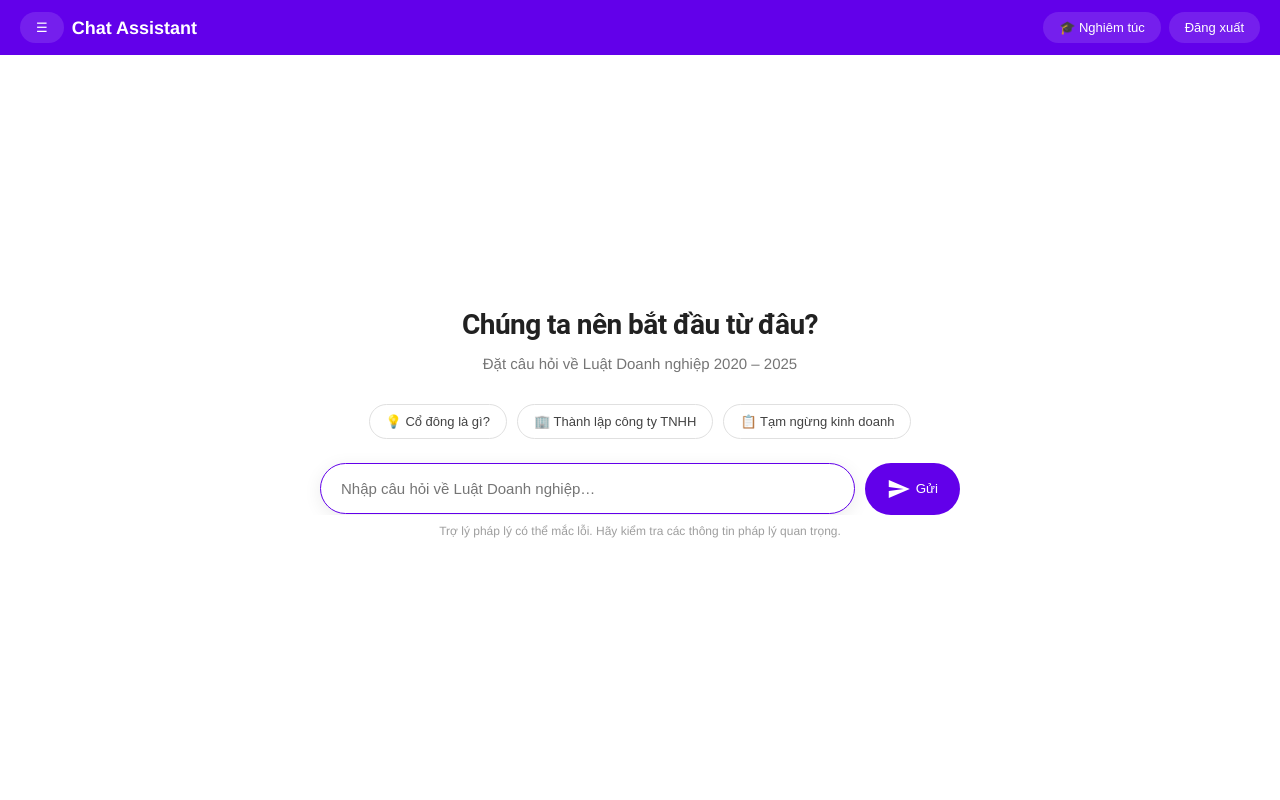
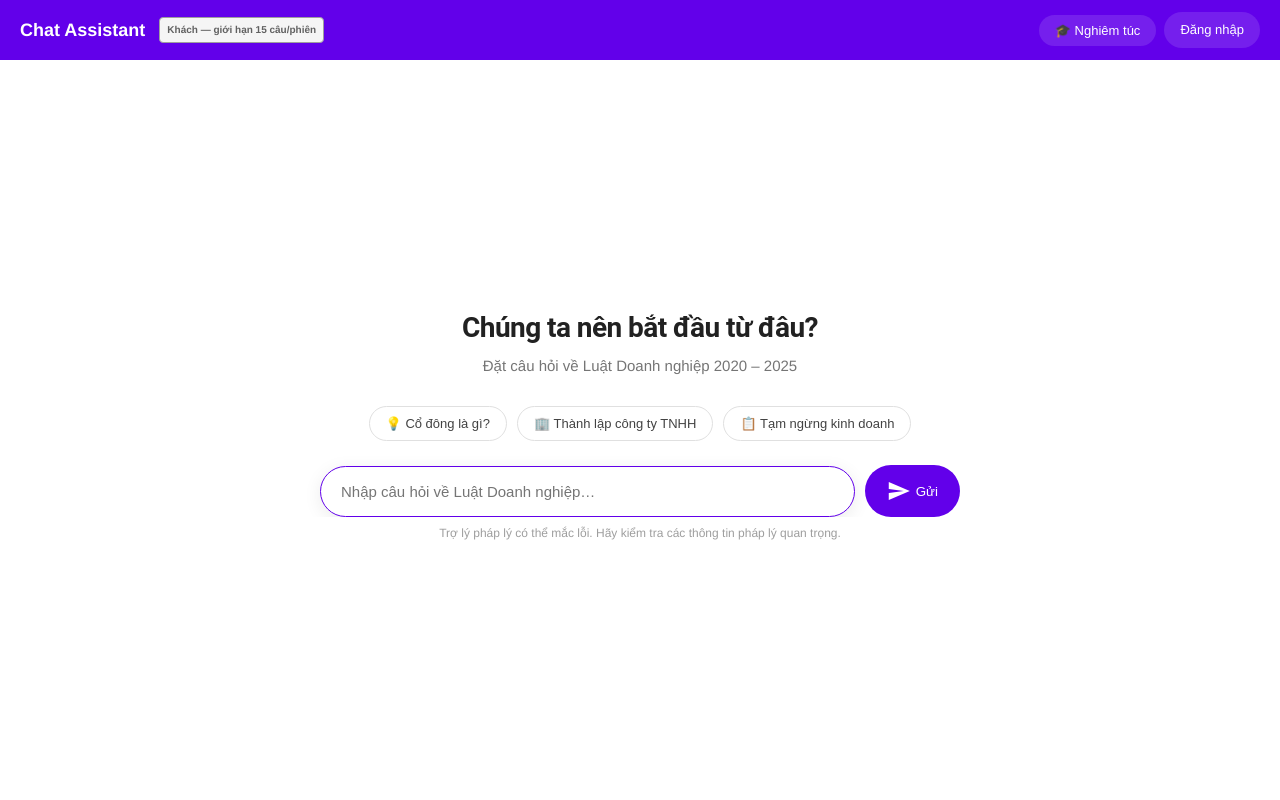
Before and after one commit to BaoNHN/rag-legal-assistant, a FastAPI app: template templates/index.html in a window 1280 px wide. Run offline with FastAPI, Linux system fonts and the light colour scheme; the template is opened without the code that fills it, so the values that code supplies are empty; some libraries are stand-ins or nearby versions.

Commit message:
Add per-chat message cap and guest (no-login) access
MAX_MESSAGES_PER_CHAT=15 caps user turns per chat, enforced server-side
in /get for both logged-in chats (counted via messages table) and guests
(counted in the signed session cookie only — never written to chat.db).
Unauthenticated visitors now get index.html directly with a single
ephemeral chat instead of being forced to /login first; a new /login
route serves the login page on its own path, and the header shows a
"Đăng nhập" link in place of "Đăng xuất" for guests. Frontend skips
DB-backed chat creation/rename for guests and locks the input with an
explanatory message when either cap is hit.

```diff
--- a/app.py
+++ b/app.py
@@ -18,9 +18,9 @@ from database.database import (
     init_db, get_conn,
     login_user,
     create_chat, get_all_chats,
-    save_message, get_messages,
+    save_message, get_messages, count_user_messages,
     rename_chat, delete_chat,
-    get_chat_title, NOTIFICATION_CHAT_TITLE, MAX_CHATS_PER_USER,
+    get_chat_title, NOTIFICATION_CHAT_TITLE, MAX_CHATS_PER_USER, MAX_MESSAGES_PER_CHAT,
     get_all_users, set_user_status, delete_user,
     change_user_password,
     create_keyword, get_all_keywords, get_active_keywords, set_keyword_status,
@@ -74,12 +74,20 @@ def _parse_keyword_ids(raw: str) -> list:
 # ── Pages ─────────────────────────────────────────────────────────────────────
 @app.get("/", response_class=HTMLResponse)
 async def home(request: Request):
-    if not logged_in(request):
-        return templates.TemplateResponse(request, "login.html")
+    # Guests (not logged in) get index.html too — a single, ephemeral,
+    # never-persisted chat capped at MAX_MESSAGES_PER_CHAT (see /get below).
+    # They can still reach /login from the header to get a full account.
     return templates.TemplateResponse(request, "index.html", {
         "is_teacher": is_teacher(request),
         "is_admin":   is_admin(request),
     })
+
+
+@app.get("/login", response_class=HTMLResponse)
+async def login_page(request: Request):
+    if logged_in(request):
+        return RedirectResponse("/")
+    return templates.TemplateResponse(request, "login.html")
 
 
 @app.get("/import", response_class=HTMLResponse)
@@ -161,8 +169,32 @@ async def chatbot(request: Request):
         if not user_input:
             return {"status": "error", "text": "⚠️ Bạn chưa nhập câu hỏi."}
 
+        # Guests: single ephemeral chat, nothing written to chat.db. Turn
+        # count lives only in the signed session cookie (same cap as
+        # logged-in users, MAX_MESSAGES_PER_CHAT), so it resets if the
+        # session cookie is cleared/expires — that's fine, guests have no
+        # history to lose either way.
+        if not logged_in(request):
+            guest_count = request.session.get("guest_msg_count", 0)
+            if guest_count >= MAX_MESSAGES_PER_CHAT:
+                return {
+                    "status": "limit",
+                    "text": f"⚠️ Bạn đã dùng hết {MAX_MESSAGES_PER_CHAT} câu hỏi miễn phí cho khách. "
+                            f"Vui lòng đăng nhập để tiếp tục trò chuyện.",
+                }
+            response = ask_rag(user_input, voice=voice)
+            request.session["guest_msg_count"] = guest_count + 1
+            return {"status": "success", "text": response}
+
         if chat_id and get_chat_title(chat_id) == NOTIFICATION_CHAT_TITLE:
             return {"status": "error", "text": f"⚠️ Không thể gửi tin nhắn trong đoạn chat '{NOTIFICATION_CHAT_TITLE}'."}
+
+        if chat_id and count_user_messages(chat_id) >= MAX_MESSAGES_PER_CHAT:
+            return {
+                "status": "limit",
+                "text": f"⚠️ Đoạn chat này đã đạt giới hạn {MAX_MESSAGES_PER_CHAT} câu hỏi. "
+                        f"Vui lòng tạo đoạn chat mới để tiếp tục.",
+            }
 
         save_message(chat_id, "user", user_input)
         response = ask_rag(user_input, voice=voice)
--- a/database/database.py
+++ b/database/database.py
@@ -335,6 +335,10 @@ def get_const(name: str) -> str:
 NOTIFICATION_CHAT_TITLE = "Thông báo"
 MAX_CHATS_PER_USER = 5
 NOTIFICATION_KEEP_LATEST = 5
+# Per-chat cap on user turns (question/answer pairs) — applies equally to
+# logged-in chats (counted in messages) and guest sessions (counted in the
+# signed session cookie, never written to chat.db). See app.py's /get route.
+MAX_MESSAGES_PER_CHAT = 15
 
 
 # =========================
@@ -455,6 +459,17 @@ def get_messages(chat_id):
     rows = c.fetchall()
     conn.close()
     return [{"role": r[0], "text": r[1]} for r in rows]
+
+
+def count_user_messages(chat_id) -> int:
+    """Number of user turns already sent in this chat — used to enforce
+    MAX_MESSAGES_PER_CHAT."""
+    conn = sqlite3.connect(DB_NAME)
+    c    = conn.cursor()
+    c.execute("SELECT COUNT(*) FROM messages WHERE chat_id=? AND role='user'", (chat_id,))
+    count = c.fetchone()[0]
+    conn.close()
+    return count
 
 
 def delete_chat(chat_id: str):
--- a/static/script.js
+++ b/static/script.js
@@ -30,12 +30,12 @@ function toggleVoice() {
     updateVoiceButton();
 }
 
-// ── Lock/unlock the input bar (used for the read-only "Thông báo" chat) ──
-function setInputLocked(locked) {
+// ── Lock/unlock the input bar (read-only "Thông báo" chat, or message cap hit) ──
+function setInputLocked(locked, reason) {
     chatInput.disabled = locked;
     sendButton.disabled = locked;
     chatInput.placeholder = locked
-        ? `Đoạn chat '${NOTIFICATION_CHAT_TITLE}' chỉ để xem, không thể gửi tin nhắn.`
+        ? (reason || `Đoạn chat '${NOTIFICATION_CHAT_TITLE}' chỉ để xem, không thể gửi tin nhắn.`)
         : "Nhập câu hỏi về Luật Doanh nghiệp…";
 }
 
@@ -201,6 +201,10 @@ sendButton.addEventListener('click', async () => {
     if (!message) return;
 
     try {
+        // Guests get one ephemeral, never-persisted chat (chat_id stays
+        // null) — skip chat creation/rename entirely, /get handles the
+        // per-session message cap itself (see app.py).
+        if (!window.isGuest) {
             // 1️⃣ Ensure chat exists
             if (!currentChatId) {
                 await createNewChat();
@@ -241,6 +245,7 @@ sendButton.addEventListener('click', async () => {
                     }
                 }
             }
+        }
 
         // 5️⃣ Switch to chat mode on first message
         enterChatMode();
@@ -263,6 +268,9 @@ sendButton.addEventListener('click', async () => {
         // 9️⃣ Handle response
         if (data && data.status === "success") {
             displayMessage(data.text, false);
+        } else if (data && data.status === "limit") {
+            displayMessage(data.text, false);
+            setInputLocked(true, "Đã đạt giới hạn số câu hỏi cho đoạn chat này.");
         } else {
             displayMessage(data?.text || "❌ Lỗi không xác định", false);
         }
@@ -298,6 +306,7 @@ async function createNewChat() {
 
     clearChatbox();
     enterWelcomeMode();
+    setInputLocked(false);
 }
 
 // ── Chat-limit picker: shown when /create_chat returns 409 (5-chat cap hit).
--- a/templates/index.html
+++ b/templates/index.html
@@ -97,6 +97,11 @@
       color: #D63B3B;
       border: 1.5px solid #D63B3B;
     }
+    .role-badge.guest {
+      background: whitesmoke;
+      color: #616161;
+      border: 1.5px solid #9E9E9E;
+    }
   </style>
 </head>
 <body>
@@ -130,7 +135,8 @@
       </div>
       <div class="header-right">
         <button id="voiceToggle" class="header-btn" onclick="toggleVoice()" title="Chuyển đổi giọng trả lời"></button>
-        <button class="header-btn" onclick="logout()">Đăng xuất</button>
+        <a href="/login" id="loginBtn" class="header-btn" style="display:none;text-decoration:none;">Đăng nhập</a>
+        <button id="logoutBtn" class="header-btn" onclick="logout()">Đăng xuất</button>
       </div>
     </div>
     <div class="container" id="mainContainer">
@@ -174,12 +180,24 @@ function toggleSidebar() {
   document.querySelector('.sidebar').classList.toggle('collapsed');
 }
 
-// Show Import Law / Manage Account buttons and role badge based on role
+// Show Import Law / Manage Account buttons and role badge based on role.
+// Also detects guest (unauthenticated) access — window.isGuest is read by
+// script.js's send handler to skip DB-backed chat creation for guests.
+window.isGuest = false;
 (async function() {
   try {
     const res  = await fetch("/session_info");
     const data = await res.json();
     const badge = document.getElementById("roleBadge");
+
+    if (!data.user_id) {
+      window.isGuest = true;
+      document.getElementById("logoutBtn").style.display = "none";
+      document.getElementById("loginBtn").style.display = "inline-block";
+      document.getElementById("sidebarToggle").style.display = "none";
+      badge.innerHTML = '<span class="role-badge guest">Khách — giới hạn 15 câu/phiên</span>';
+      return;
+    }
 
     if (data.user_type === "teacher" || data.user_type === "admin") {
       document.getElementById("importLawBtn").classList.add("visible");
```
Lines whose indentation alone changed are shown as unchanged.
